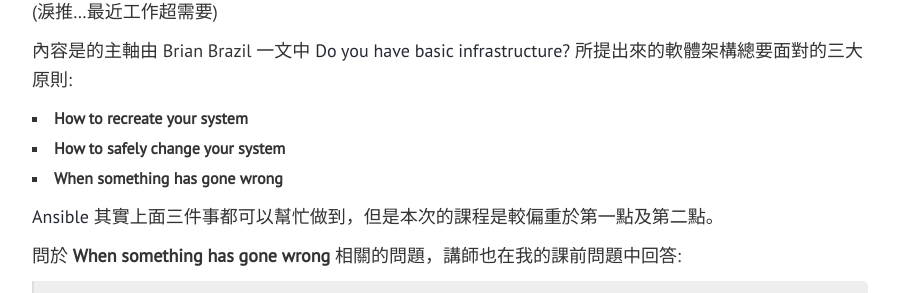
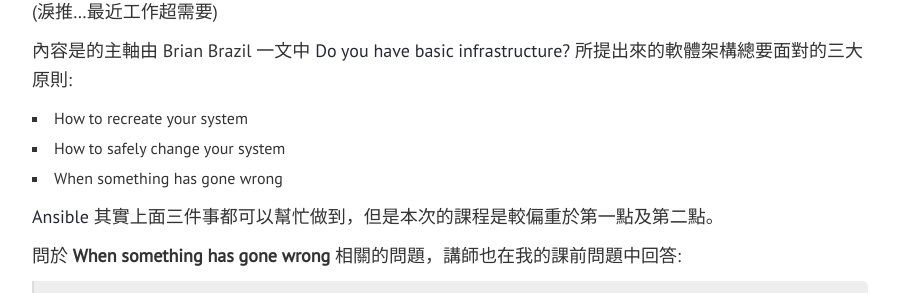
Before and after one commit to levichen/levichen.github.io, a Jekyll site: the page built from _posts/2016-01-10-ansible.md, in a window 1280 px wide. Shown: the part 1240-1533 px from the top of the page, without its empty margins (190-1089 px from the left). Built offline with Jekyll 4.4.1, drawn with Linux system fonts in a browser that asks for light colours; nearby versions of some CDN libraries; Markdown is read by kramdown in place of the engine named in the settings; comment, search, counter and statistics services are not loaded.

```diff
--- a/_posts/2016-01-10-ansible.md
+++ b/_posts/2016-01-10-ansible.md
@@ -49,9 +49,9 @@ tags:
 (淚推…最近工作超需要)
 
 內容是的主軸由 Brian Brazil 一文中 [Do you have basic infrastructure?](http://www.robustperception.io/do-you-have-basic-infrastructure/) 所提出來的軟體架構總要面對的三大原則:
-- **How to recreate your system**
-- **How to safely change your system**
-- **When something has gone wrong**
+- How to recreate your system
+- How to safely change your system
+- When something has gone wrong
 
 [Ansible](http://www.ansible.com/) 其實上面三件事都可以幫忙做到，但是本次的課程是較偏重於第一點及第二點。
 
```
